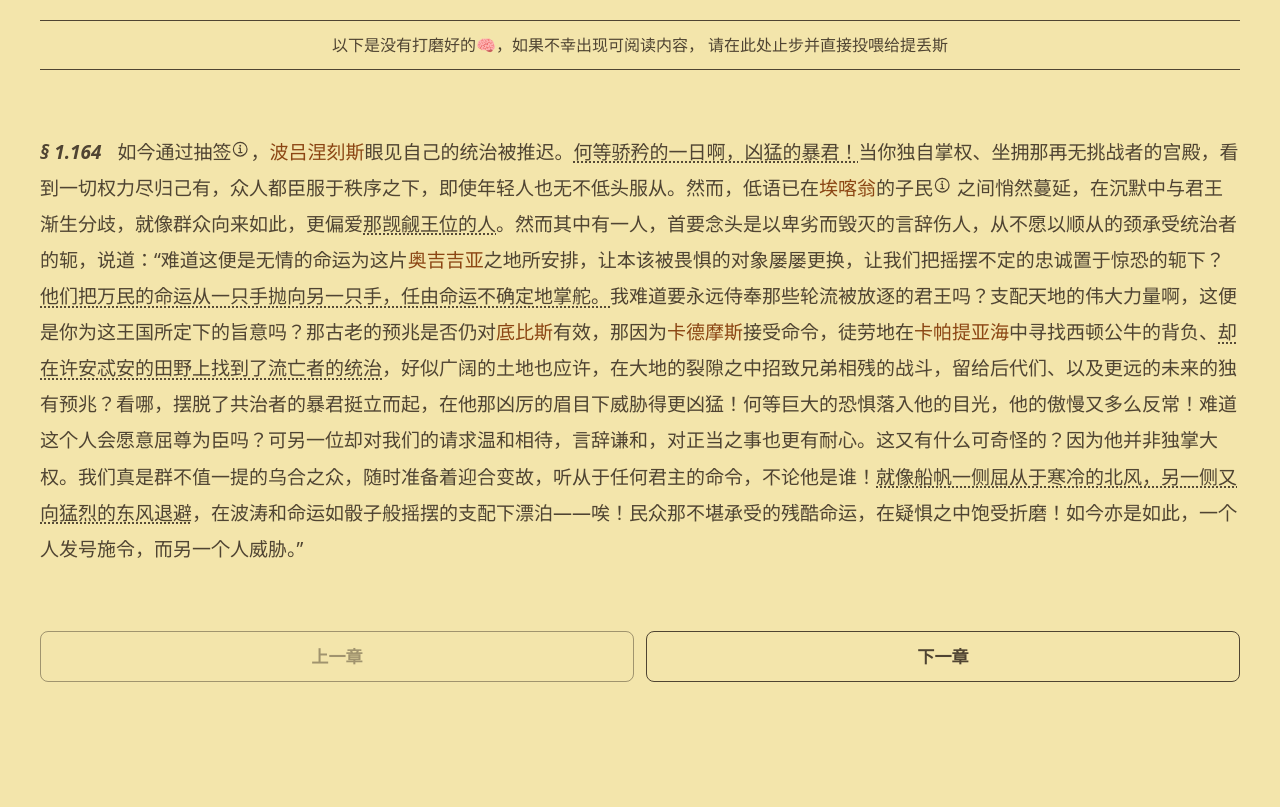
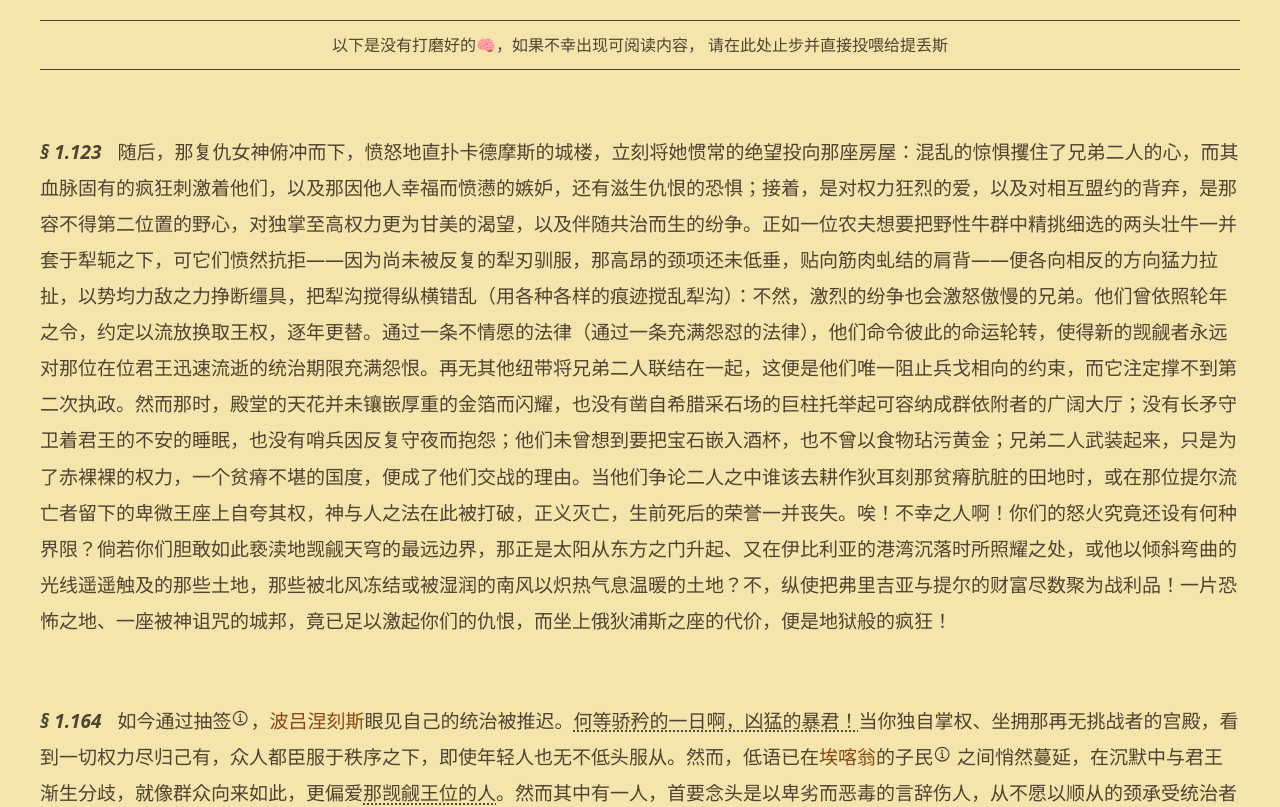
Before and after one commit to ThundeRayn/online-Reader, a React (Vite) app: page / in a window 1280 px wide. Shown: the part 2080-2887 px from the top of the page. Before the commit the page ends 2834 px from the top, so only its background shows below. Built offline with nearby package versions, Linux system fonts and the light colour scheme.

Commit message:
updated adjustion

```diff
--- a/src/Chapters/Chapter1.tsx
+++ b/src/Chapters/Chapter1.tsx
@@ -7,6 +7,7 @@ import Processing from "../components/Processing"
 import Para188 from "../Paragraphs/Para188"
 import Para1114 from "../Paragraphs/Para1114"
 import Para1164 from "../Paragraphs/Para1164"
+import Para1123 from "../Paragraphs/Para1123"
 
 const Chapter1 = () => {
   return (
@@ -22,6 +23,8 @@ const Chapter1 = () => {
 
 <Processing />
 
+        <Para1123 />
+
         <Para1164 />
 
 
--- /dev/null
+++ b/src/Paragraphs/Para1123.tsx
@@ -0,0 +1,29 @@
+import Anchor from "../components/Anchor"
+import Citation from "../components/Citation"
+import Elaboration from "../components/Elaboration"
+import Comments from "../blocks/comments/Comments"
+
+
+const Para1123 = () => {
+  return (
+    <Comments paragraphId="para1123">
+      <div>
+        <div className="leading-relaxed" style={{ fontSize: 'var(--reading-text-size)', lineHeight: 'var(--reading-line-height)' }}>
+        <Anchor series="§ 1.123"/>
+
+        {/*waiting to be done*/}
+        {/* <Elaboration note="note" text="text"/> */}
+        {/* <Elaboration text="text"/> */}
+        {/*<Citation></Citation>*/}
+        {/*<Citation extranote="text"></Citation>*/}
+
+        随后，那复仇女神俯冲而下，愤怒地直扑卡德摩斯的城楼，立刻将她惯常的绝望投向那座房屋：混乱的惊惧攫住了兄弟二人的心，而其血脉固有的疯狂刺激着他们，以及那因他人幸福而愤懑的嫉妒，还有滋生仇恨的恐惧；接着，是对权力狂烈的爱，以及对相互盟约的背弃，是那容不得第二位置的野心，对独掌至高权力更为甘美的渴望，以及伴随共治而生的纷争。正如一位农夫想要把野性牛群中精挑细选的两头壮牛一并套于犁轭之下，可它们愤然抗拒——因为尚未被反复的犁刃驯服，那高昂的颈项还未低垂，贴向筋肉虬结的肩背——便各向相反的方向猛力拉扯，以势均力敌之力挣断缰具，把犁沟搅得纵横错乱（用各种各样的痕迹搅乱犁沟）：不然，激烈的纷争也会激怒傲慢的兄弟。他们曾依照轮年之令，约定以流放换取王权，逐年更替。通过一条不情愿的法律（通过一条充满怨怼的法律），他们命令彼此的命运轮转，使得新的觊觎者永远对那位在位君王迅速流逝的统治期限充满怨恨。再无其他纽带将兄弟二人联结在一起，这便是他们唯一阻止兵戈相向的约束，而它注定撑不到第二次执政。然而那时，殿堂的天花并未镶嵌厚重的金箔而闪耀，也没有凿自希腊采石场的巨柱托举起可容纳成群依附者的广阔大厅；没有长矛守卫着君王的不安的睡眠，也没有哨兵因反复守夜而抱怨；他们未曾想到要把宝石嵌入酒杯，也不曾以食物玷污黄金；兄弟二人武装起来，只是为了赤裸裸的权力，一个贫瘠不堪的国度，便成了他们交战的理由。当他们争论二人之中谁该去耕作狄耳刻那贫瘠肮脏的田地时，或在那位提尔流亡者留下的卑微王座上自夸其权，神与人之法在此被打破，正义灭亡，生前死后的荣誉一并丧失。唉！不幸之人啊！你们的怒火究竟还设有何种界限？倘若你们胆敢如此亵渎地觊觎天穹的最远边界，那正是太阳从东方之门升起、又在伊比利亚的港湾沉落时所照耀之处，或他以倾斜弯曲的光线遥遥触及的那些土地，那些被北风冻结或被湿润的南风以炽热气息温暖的土地？不，纵使把弗里吉亚与提尔的财富尽数聚为战利品！一片恐怖之地、一座被神诅咒的城邦，竟已足以激起你们的仇恨，而坐上俄狄浦斯之座的代价，便是地狱般的疯狂！
+
+        &nbsp;
+    </div>
+      </div>
+    </Comments>
+  )
+}
+
+export default Para1123
--- a/src/Paragraphs/Para1164.tsx
+++ b/src/Paragraphs/Para1164.tsx
@@ -17,7 +17,7 @@ const Para1164 = () => {
         {/*<Citation></Citation>*/}
         {/*<Citation extranote="text"></Citation>*/}
 
-        如今通过抽签<Elaboration text="《书库》和狄奥多罗斯则记载，兄弟二人同意轮流执政，每年轮换。然而，厄忒俄克勒斯被分配到第一年，波吕涅刻斯迎来流放。"/>，<Citation>波吕涅刻斯</Citation>眼见自己的统治被推迟。何等骄矜的一日啊，凶猛的暴君！当你独自掌权、坐拥那再无挑战者的宫殿，看到一切权力尽归己有，众人都臣服于秩序之下，即使年轻人也无不低头服从。然而，低语已在<Citation>埃喀翁</Citation>的子民<Elaboration note="Echionian folk" text="埃喀翁的子民，指忒拜人（源自“播种而生的战士”埃喀翁后裔）"/> 之间悄然蔓延，在沉默中与君王渐生分歧，就像群众向来如此，更偏爱那觊觎王位的人。然而其中有一人，首要念头是以卑劣而毁灭的言辞伤人，从不愿以顺从的颈承受统治者的轭，说道：“难道这便是无情的命运为这片<Citation>奥吉吉亚</Citation>之地所安排，让本该被畏惧的对象屡屡更换，让我们把摇摆不定的忠诚置于惊恐的轭下？他们把万民的命运从一只手抛向另一只手，任由命运不确定地掌舵。我难道要永远侍奉那些轮流被放逐的君王吗？支配天地的伟大力量啊，这便是你为这王国所定下的旨意吗？那古老的预兆是否仍对<Citation>底比斯</Citation>有效，那因为<Citation extranote="前文所提的龙牙播种者，忒拜城的祖先">卡德摩斯</Citation>接受命令，徒劳地在<Citation>卡帕提亚海</Citation>中寻找西顿公牛的背负、却在许安忒安的田野上找到了流亡者的统治，好似广阔的土地也应许，在大地的裂隙之中招致兄弟相残的战斗，留给后代们、以及更远的未来的独有预兆？看哪，摆脱了共治者的暴君挺立而起，在他那凶厉的眉目下威胁得更凶猛！何等巨大的恐惧落入他的目光，他的傲慢又多么反常！难道这个人会愿意屈尊为臣吗？可另一位却对我们的请求温和相待，言辞谦和，对正当之事也更有耐心。这又有什么可奇怪的？因为他并非独掌大权。我们真是群不值一提的乌合之众，随时准备着迎合变故，听从于任何君主的命令，不论他是谁！就像船帆一侧屈从于寒冷的北风，另一侧又向猛烈的东风退避，在波涛和命运如骰子般摇摆的支配下漂泊——唉！民众那不堪承受的残酷命运，在疑惧之中饱受折磨！如今亦是如此，一个人发号施令，而另一个人威胁。”
+        如今通过抽签<Elaboration text="《书库》和狄奥多罗斯则记载，兄弟二人同意轮流执政，每年轮换。然而，厄忒俄克勒斯被分配到第一年，波吕涅刻斯迎来流放。"/>，<Citation>波吕涅刻斯</Citation>眼见自己的统治被推迟。何等骄矜的一日啊，凶猛的暴君！当你独自掌权、坐拥那再无挑战者的宫殿，看到一切权力尽归己有，众人都臣服于秩序之下，即使年轻人也无不低头服从。然而，低语已在<Citation>埃喀翁</Citation>的子民<Elaboration note="Echionian folk" text="埃喀翁的子民，指忒拜人（源自“播种而生的战士”埃喀翁后裔）"/> 之间悄然蔓延，在沉默中与君王渐生分歧，就像群众向来如此，更偏爱那觊觎王位的人。然而其中有一人，首要念头是以卑劣而恶毒的言辞伤人，从不愿以顺从的颈承受统治者的轭，说道：“难道这便是无情的命运为这片<Citation>奥吉吉亚</Citation>之地所安排，让本该被畏惧的对象屡屡更换，让我们把摇摆不定的忠诚置于惊恐的轭下？他们把万民的命运从一只手抛向另一只手，任由命运不确定地掌舵。我难道要永远侍奉那些轮流被放逐的君王吗？支配天地的伟大力量啊，这便是你为这王国所定下的旨意吗？那古老的预兆是否仍对<Citation>底比斯</Citation>有效，那因为<Citation extranote="前文所提的龙牙播种者，忒拜城的祖先">卡德摩斯</Citation>接受命令，徒劳地在<Citation>卡帕提亚海</Citation>中寻找西顿公牛的背负、却在许安忒安的田野上找到了流亡者的统治，好似广阔的土地也应许，在大地的裂隙之中招致兄弟相残的战斗，要留给后代们、以及更远的未来的独有预兆？看哪，摆脱了共治者的暴君挺立而起，在那阴沉的眉目下威胁得更凶猛！何等巨大的恐惧映入他的目光，他的傲慢又多么反常！难道这个人会愿意屈尊为臣吗？可另一位却对我们的请求温和相待，言辞谦和，对正当之事也更有耐心。这又有什么可奇怪的？因为他并非独掌大权。我们真是群不值一提的乌合之众，随时准备着迎合变故，听从于任何君主的命令，不论他是谁！就像船帆一侧屈从于寒冷的北风，另一侧又向猛烈的东风退避，在波涛和命运如骰子般摇摆的支配下漂泊——唉！民众那不堪承受的残酷命运，在疑惧之中饱受折磨！如今亦是如此，一个人发号施令，另一个咄咄逼人。”
 
         &nbsp;
     </div>
--- a/src/data/comments/chapter1.json
+++ b/src/data/comments/chapter1.json
@@ -160,7 +160,7 @@
       {
         "id": "comment_para1164_001",
         "textSelection": "就像船帆一侧屈从于寒冷的北风，另一侧又向猛烈的东风退避",
-        "comment": "这里寒冷的北风是厄忒俄克勒斯，猛烈的东风是波吕涅刻斯，象征着他们各自的性格和命运。厄忒俄克勒斯残忍且冷酷，而波吕涅刻斯则热情而冲动",
+        "comment": "这里寒冷的北风是厄忒俄克勒斯，猛烈的东风是波吕涅刻斯，象征着他们各自的性格和命运。厄忒俄克勒斯沉稳而残忍，而波吕涅刻斯则热情而冲动",
         "author": "神秘译者",
         "timestamp": "2026-01-18T14:30:00Z",
         "likes": 0,
```
